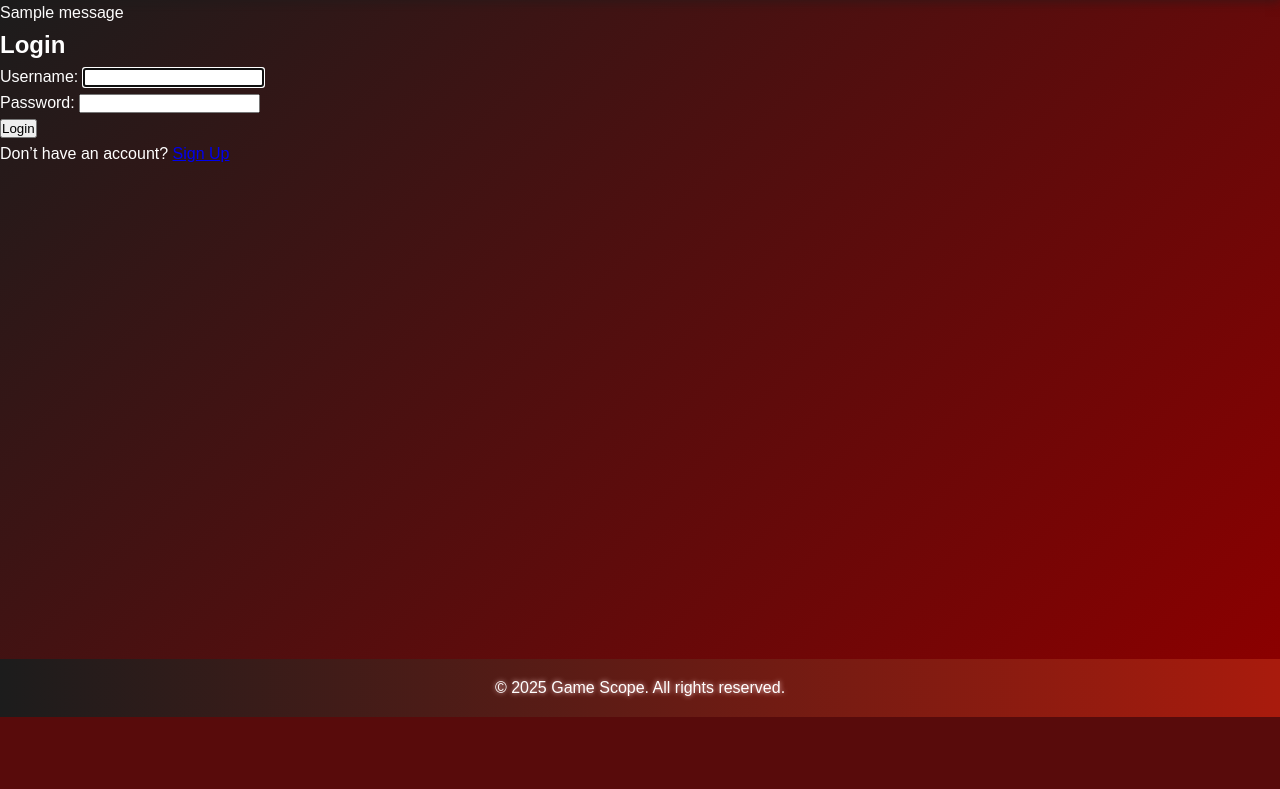
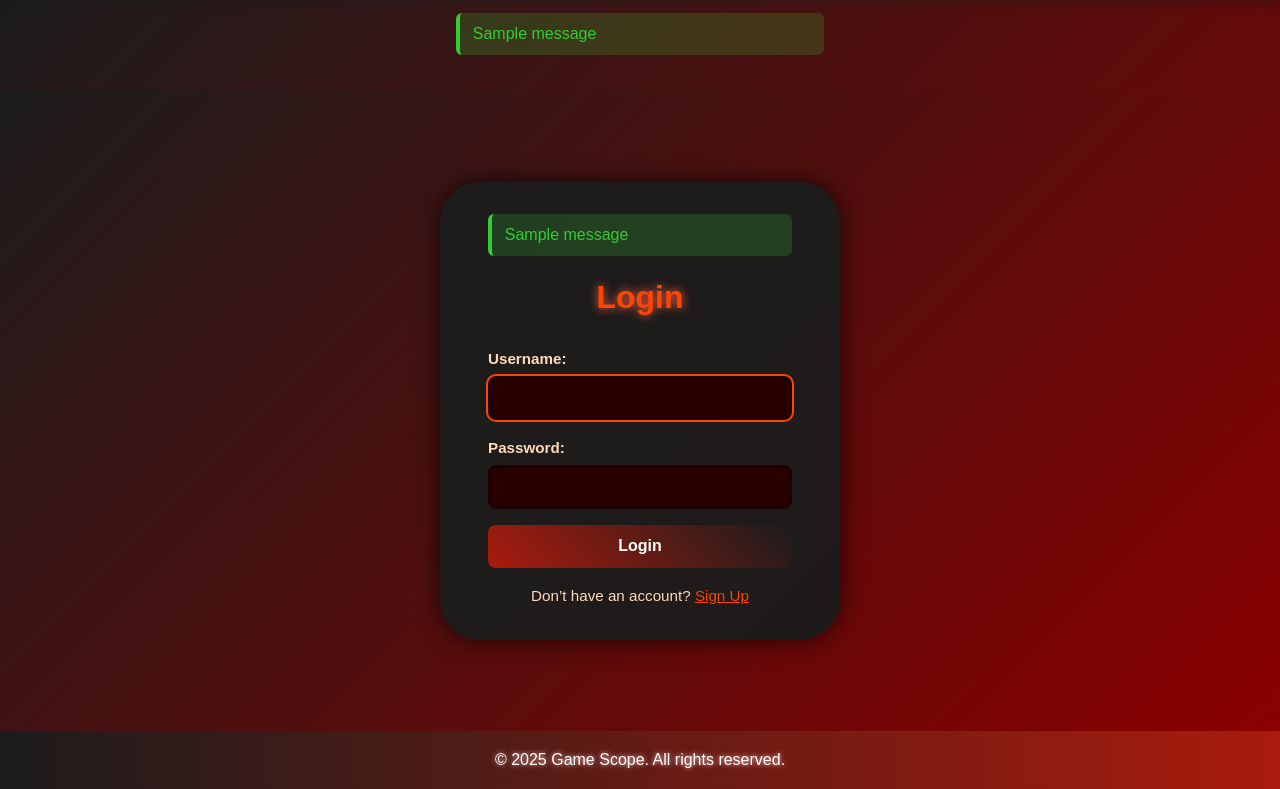
Before and after one commit to OmarSalah885/GameScope-app, a Django app: page /login/ in a window 1280 px wide. Shown: the part 83-872 px from the top of the page. Before the commit the page ends 800 px from the top, so only its background shows below. Run offline with Django 5.2, Linux system fonts and the light colour scheme; tables that the repository leaves empty hold one stand-in row (values such as "Sample post"); one stand-in notice (Sample message) is shown.

Commit message:
add all the style for the registration

```diff
--- a/gamescope_app/static/css/base.css
+++ b/gamescope_app/static/css/base.css
@@ -149,7 +149,7 @@ main {
     min-width: 260px;
     height: 430px;
     background: linear-gradient(180deg, #2a0000, #0f0f0f);
-    border-radius: 16px;
+    border-radius: 5px;
     overflow: hidden;
     display: flex;
     flex-direction: column;
@@ -335,6 +335,46 @@ footer {
     background: linear-gradient(90deg, #1C1C1C, #A91B0D);
     margin-top: auto;
 }
+/* Messages (error/success/info) */
+.messages {
+    margin-bottom: 1rem;
+    padding: 0.8rem 1rem;
+    border-radius: 8px;
+    font-weight: 500;
+    text-align: left;
+    max-width: 400px;
+    width: 90%;
+    margin-left: auto;
+    margin-right: auto;
+}
+
+.messages li {
+    list-style: none;
+    margin-bottom: 0.5rem;
+    padding: 0.5rem 0.8rem;
+    border-radius: 6px;
+}
+
+/* Error messages */
+.messages li.error {
+    background-color: rgba(255, 69, 0, 0.2);
+    color: #FF4500;
+    border-left: 4px solid #FF4500;
+}
+
+/* Success messages */
+.messages li.success {
+    background-color: rgba(50, 205, 50, 0.2);
+    color: #32CD32;
+    border-left: 4px solid #32CD32;
+}
+
+/* Info messages */
+.messages li.info {
+    background-color: rgba(30, 144, 255, 0.2);
+    color: #1E90FF;
+    border-left: 4px solid #1E90FF;
+}
 
 @media (max-width: 600px) {
     .hero-section {
--- /dev/null
+++ b/gamescope_app/static/css/registration.css
@@ -0,0 +1,146 @@
+.registration-container {
+    display: flex;
+    justify-content: center;
+    align-items: center;
+    min-height: 80vh;
+    background: linear-gradient(135deg, #1C1C1C, #8B0000);
+}
+
+.registration-card {
+    background: rgba(28, 28, 28, 0.95);
+    padding: 2rem 3rem;
+    border-radius: 40px;
+    box-shadow: 0 0 25px rgba(0,0,0,0.7);
+    max-width: 400px;
+    width: 100%;
+    text-align: center;
+}
+
+.registration-card h2 {
+    font-size: 2rem;
+    margin-bottom: 1.5rem;
+    color: #FF4500;
+    text-shadow: 0 0 10px #FF6347;
+}
+
+.registration-card form {
+    display: flex;
+    flex-direction: column;
+    gap: 1rem;
+}
+
+.registration-card input,
+.registration-card button {
+    padding: 0.8rem 1rem;
+    border-radius: 8px;
+    border: none;
+    font-size: 1rem;
+}
+
+.registration-card input {
+    background: #2a0000;
+    color: #FFDAB9;
+    box-shadow: inset 0 0 10px rgba(0,0,0,0.5);
+}
+
+.registration-card input:focus {
+    outline: 2px solid #FF4500;
+}
+
+.registration-card button {
+    background: linear-gradient(45deg, #A91B0D, #1C1C1C);
+    color: #fff;
+    font-weight: bold;
+    cursor: pointer;
+    transition: background 0.3s, transform 0.2s;
+}
+
+.registration-card button:hover {
+    background: linear-gradient(45deg, #1C1C1C, #A91B0D);
+    transform: translateY(-2px);
+}
+
+.registration-card p {
+    margin-top: 1rem;
+    font-size: 0.95rem;
+    color: #FFDAB9;
+}
+
+.registration-card p a {
+    color: #FF4500;
+    text-decoration: underline;
+}
+
+.registration-card p a:hover {
+    color: #FF6347;
+    text-shadow: 0 0 5px #FF6347;
+}
+
+.registration-card .messages {
+    width: 100%;
+    max-width: 400px;
+    margin: 0 auto 1rem;
+    padding: 0;
+}
+
+.registration-card .messages li {
+    list-style: none;
+    margin-bottom: 0.5rem;
+    padding: 0.5rem 0.8rem;
+    border-radius: 6px;
+}
+
+.registration-card .messages li.error {
+    background-color: rgba(255, 69, 0, 0.2);
+    color: #FF4500;
+    border-left: 4px solid #FF4500;
+}
+
+.registration-card .messages li.success {
+    background-color: rgba(50, 205, 50, 0.2);
+    color: #32CD32;
+    border-left: 4px solid #32CD32;
+}
+
+.registration-card .messages li.info {
+    background-color: rgba(30, 144, 255, 0.2);
+    color: #1E90FF;
+    border-left: 4px solid #1E90FF;
+}
+
+@media (max-width: 500px) {
+    .registration-card {
+        padding: 1.5rem 2rem;
+    }
+
+    .registration-card h2 {
+        font-size: 1.5rem;
+    }
+
+    .registration-card input,
+    .registration-card button {
+        font-size: 0.95rem;
+        padding: 0.7rem 0.8rem;
+    }
+}
+
+.registration-card form label {
+    display: block;
+    text-align: left;
+    font-weight: bold;
+    color: #FFDAB9;
+    margin-bottom: 0.3rem;
+    font-size: 0.95rem;
+}
+
+.registration-card form input {
+    width: 100%;
+    box-sizing: border-box;
+}
+
+.registration-card form p {
+    margin: 0;
+    display: flex;
+    flex-direction: column;
+    align-items: stretch;
+}
--- a/gamescope_app/templates/base.html
+++ b/gamescope_app/templates/base.html
@@ -5,13 +5,13 @@
     <meta charset="UTF-8">
     <meta name="viewport" content="width=device-width, initial-scale=1.0">
     <title>{% block title %}Game Scope{% endblock title %}</title>
-
-
     <link rel="stylesheet" href="{% static 'css/base.css' %}">
 
     {% block head %}
+
     {% endblock head %}
 </head>
+
 <body>
     <header>
     <h1><a href="{% url 'home' %}">Game Scope</a></h1>
--- a/gamescope_app/templates/registration/login.html
+++ b/gamescope_app/templates/registration/login.html
@@ -1,6 +1,22 @@
 {% extends 'base.html' %}
+{% load static %}
+{% block title %}
+        Login
+{% endblock title %}
+{% block head %}
+    <link rel="stylesheet" href="{% static 'css/registration.css' %}">
+{% endblock head %}
 {% block content %}
-<div>
+<div class="registration-container">
+    <div class="registration-card">
+        {% if messages %}
+        <ul class="messages">
+            {% for message in messages %}
+                <li{% if message.tags %} class="{{ message.tags }}"{% endif %}>{{ message }}</li>
+            {% endfor %}
+        </ul>
+        {% endif %}
+
         <h2>Login</h2>
         <form method="post">
             {% csrf_token %}
@@ -8,8 +24,10 @@
             <button type="submit">Login</button>
         </form>
         <p>
-        Don’t have an account?
-        <a href="{% url 'signup' %}">Sign Up</a>
+            Don’t have an account? <a href="{% url 'signup' %}">Sign Up</a>
         </p>
     </div>
+</div>
+
+
 {% endblock %}
```
Also changed, not shown: gamescope_app/templates/registration/signup.html (+51 -11 lines), gamescope_project/settings.py (+10 -0 lines). Lines whose indentation alone changed are shown as unchanged.
